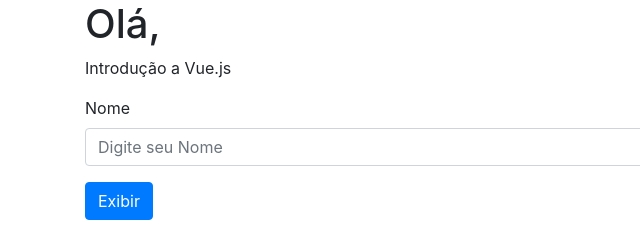
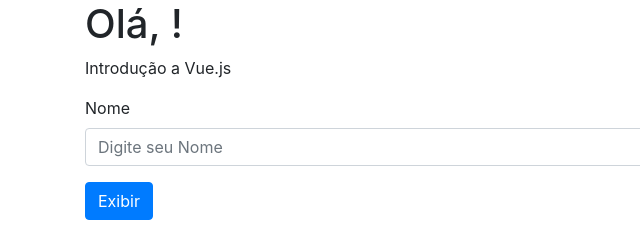
Before and after one commit to yanpaulo/HelloVueJS, a Vue app: page / in a window 1280 px wide. Shown: the full height of the page, 0-640 px from the left. Built offline with nearby package versions, Linux system fonts and the light colour scheme.

Commit message:
Melhorias em escrita, layout.

```diff
--- a/index.html
+++ b/index.html
@@ -15,7 +15,7 @@
 <body>
     <div id="app">
         <div class="container">
-            <h1>Olá, {{ nome }}</h1>
+            <h1>Olá, {{ nome }}!</h1>
             <p>Introdução a Vue.js</p>
             <form class="form">
                 <div class="form-group">
--- a/main.ts
+++ b/main.ts
@@ -8,7 +8,7 @@ let vue = new Vue({
     },
     methods: {
         clicado: function () {
-            alert("Olá, " + this.nome);
+            alert(`Olá ${this.nome}!`);
         }
     }
 });
```
